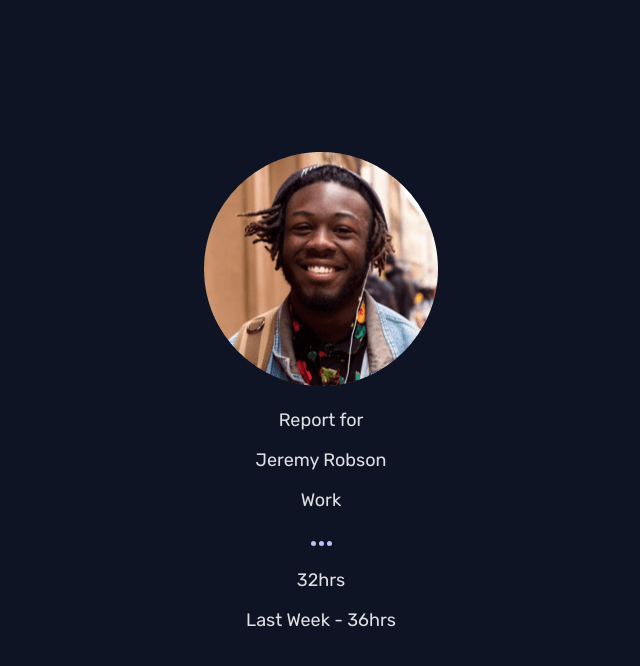
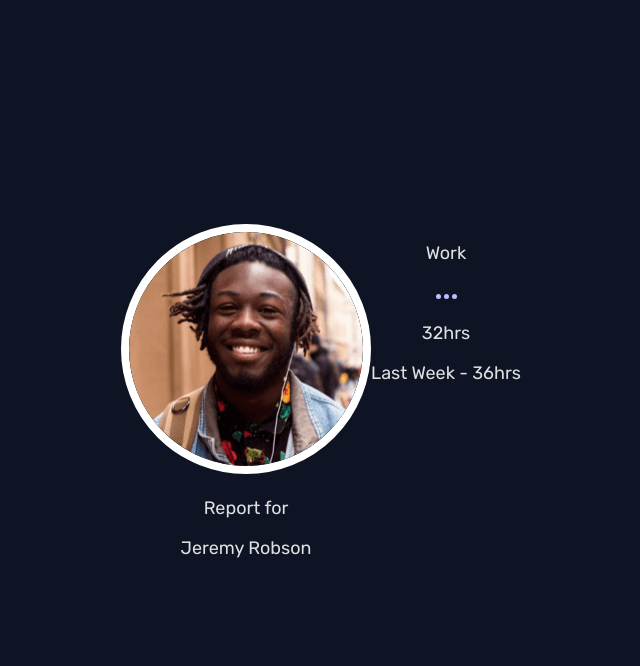
Before and after one commit to mahiv87/chrono-dash, a React (Vite) app: page / in a window 1280 px wide. Shown: the top 666 px of the page, without its empty margins (319-959 px from the left). Built offline with nearby package versions, Linux system fonts and the light colour scheme.

Commit message:
styled avatar

```diff
--- a/src/App.css
+++ b/src/App.css
@@ -1,6 +1,10 @@
 #root {
-	max-width: 1280px;
+	max-width: 1440px;
 	margin: 0 auto;
 	padding: 2rem;
 	text-align: center;
 }
+
+.container {
+	display: flex;
+}
--- a/src/App.jsx
+++ b/src/App.jsx
@@ -5,8 +5,10 @@ import CardComponent from './components/CardComponent/CardComponent';
 function App() {
 	return (
 		<>
-			<UserComponent />
-			<CardComponent />
+			<div className="container">
+				<UserComponent />
+				<CardComponent />
+			</div>
 		</>
 	);
 }
--- a/src/components/UserComponent/UserComponent.jsx
+++ b/src/components/UserComponent/UserComponent.jsx
@@ -1,9 +1,10 @@
+import styles from '../UserComponent/UserComponent.module.css';
 import avatar from '../../images/image-jeremy.png';
 
 function UserComponent() {
 	return (
 		<div>
-			<img src={avatar} alt="User avatar" />
+			<img src={avatar} alt="User avatar" className={styles.avatar} />
 			<p>Report for</p>
 			<p>Jeremy Robson</p>
 		</div>
--- a/src/components/UserComponent/UserComponent.module.css
+++ b/src/components/UserComponent/UserComponent.module.css
@@ -0,0 +1,4 @@
+.avatar {
+	border: 8px solid white;
+	border-radius: 50%;
+}
```
